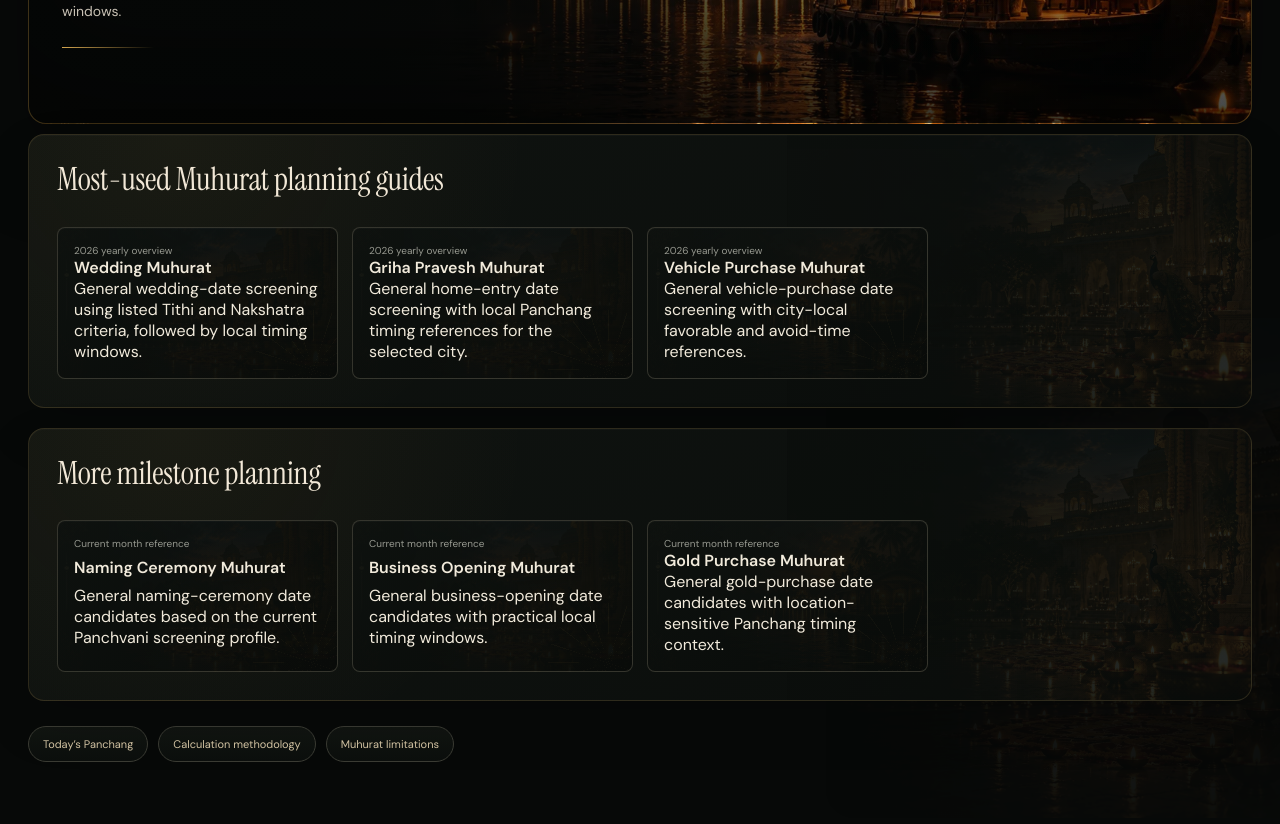
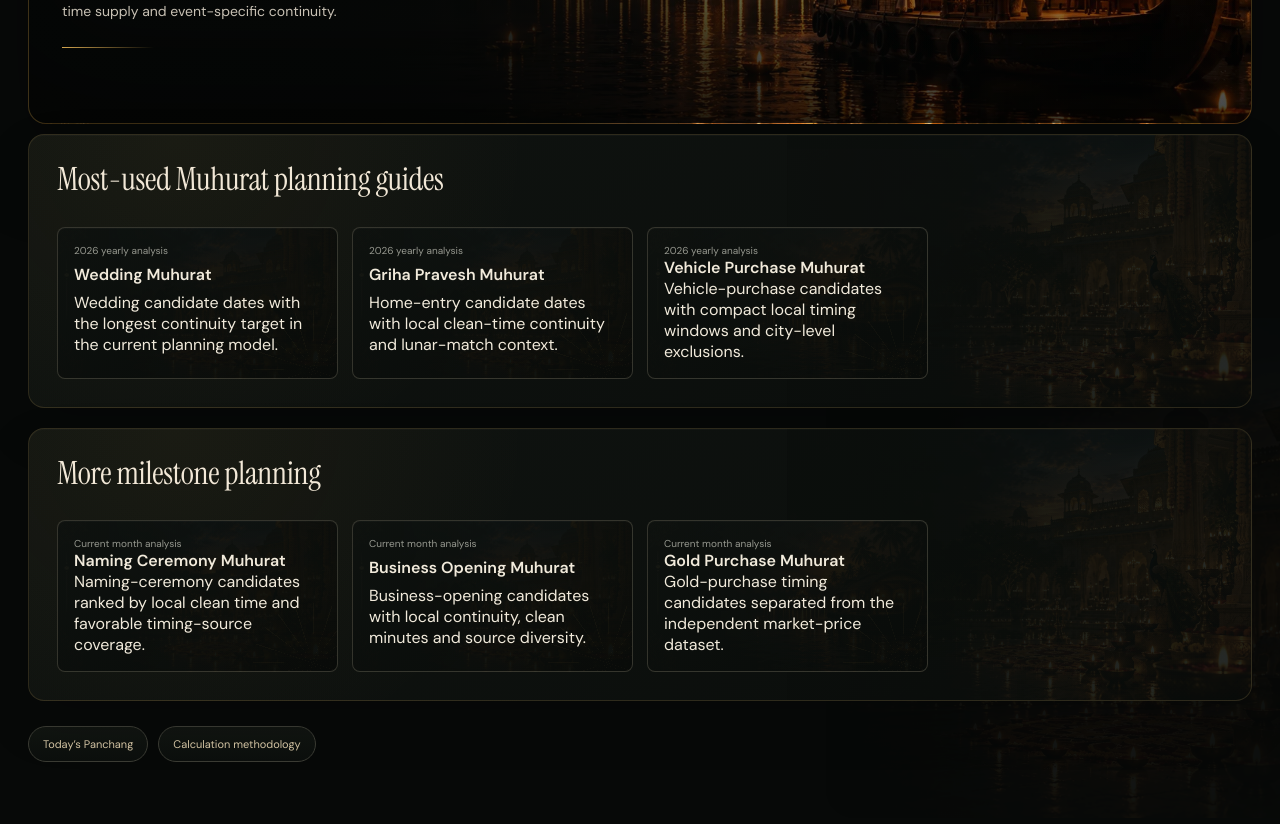
Before and after one commit to SviatF/chanag.xx, a Next.js app: page /muhurat in a window 1280 px wide. Shown: the part 360-1184 px from the top of the page. Built offline with nearby package versions, Linux system fonts and the light colour scheme.

Commit message:
refactor(content): remove Muhurat disclaimer shell

```diff
--- a/app/muhurat/page.tsx
+++ b/app/muhurat/page.tsx
@@ -1,57 +1,34 @@
 import type {Metadata} from "next";
 import Link from "next/link";
 import Header from "@/components/Header";
-import MethodologyNote from "@/components/MethodologyNote";
 import {cities} from "@/lib/cities";
 import {todayInIndia} from "@/lib/dates";
 import {muhuratRules} from "@/lib/muhurat";
-import {muhuratExcludedFactors,muhuratScreeningStatement} from "@/lib/religious-integrity";
 import {primaryMuhuratEvents} from "@/lib/seo-policy";
 
 export const revalidate=86400;
-
-export const metadata:Metadata={
-  title:"Muhurat Planning — Wedding, Griha Pravesh & Vehicle Purchase",
-  description:"Explore general Muhurat candidate dates for wedding, Griha Pravesh, vehicle purchase and other milestones, with city-local Panchang timing references and clear screening limits.",
-  alternates:{canonical:"/muhurat"}
-};
+export const metadata:Metadata={title:"Muhurat Planning — Wedding, Griha Pravesh & Vehicle Purchase",description:"Explore Muhurat candidate dates for wedding, Griha Pravesh, vehicle purchase and other milestones, with city-local timing analysis and event-specific continuity metrics.",alternates:{canonical:"/muhurat"}};
 
 const descriptions:Record<string,string>={
-  wedding:"General wedding-date screening using listed Tithi and Nakshatra criteria, followed by local timing windows.",
-  "griha-pravesh":"General home-entry date screening with local Panchang timing references for the selected city.",
-  "vehicle-purchase":"General vehicle-purchase date screening with city-local favorable and avoid-time references.",
-  "naming-ceremony":"General naming-ceremony date candidates based on the current Panchvani screening profile.",
-  "business-opening":"General business-opening date candidates with practical local timing windows.",
-  "gold-purchase":"General gold-purchase date candidates with location-sensitive Panchang timing context."
+  wedding:"Wedding candidate dates with the longest continuity target in the current planning model.",
+  "griha-pravesh":"Home-entry candidate dates with local clean-time continuity and lunar-match context.",
+  "vehicle-purchase":"Vehicle-purchase candidates with compact local timing windows and city-level exclusions.",
+  "naming-ceremony":"Naming-ceremony candidates ranked by local clean time and favorable timing-source coverage.",
+  "business-opening":"Business-opening candidates with local continuity, clean minutes and source diversity.",
+  "gold-purchase":"Gold-purchase timing candidates separated from the independent market-price dataset."
 };
 
 export default function MuhuratHub(){
-  const city=cities[0];
-  const now=todayInIndia();
-  const year=now.getUTCFullYear();
-  const month=String(now.getUTCMonth()+1).padStart(2,"0");
-  const entries=Object.entries(muhuratRules);
-  const primary=new Set<string>(primaryMuhuratEvents);
-  const ld={"@context":"https://schema.org","@type":"CollectionPage","name":"Muhurat Planning","url":"https://panchvani.com/muhurat","description":muhuratScreeningStatement};
-
+  const city=cities[0];const now=todayInIndia();const year=now.getUTCFullYear();const month=String(now.getUTCMonth()+1).padStart(2,"0");
+  const entries=Object.entries(muhuratRules);const primary=new Set<string>(primaryMuhuratEvents);
+  const ld={"@context":"https://schema.org","@type":"CollectionPage","name":"Muhurat Planning","url":"https://panchvani.com/muhurat","description":"Event-specific candidate-date analysis with local timing windows and planning metrics."};
   return <main><Header city={city}/><div className="page-shell internal-visual internal-muhurat">
     <div className="breadcrumbs"><Link href="/">Home</Link> / Muhurat</div>
-    <p className="page-kicker">MUHURAT PLANNING</p>
-    <h1 className="page-title">General Muhurat candidates<br/>for important moments</h1>
-    <p className="page-subtitle">Start with a milestone, then open a year, month and city to review screened dates and local timing windows.</p>
-
-    <section className="wide-panel">
-      <h2 className="page-title" style={{fontSize:32}}>Most-used Muhurat planning guides</h2>
-      <div className="city-directory">{entries.filter(([slug])=>primary.has(slug)).map(([slug,rule])=><Link href={`/muhurat/${slug}/${year}`} key={slug}><small>{year} yearly overview</small><strong>{rule.title}</strong><span>{descriptions[slug]}</span></Link>)}</div>
-    </section>
-
-    <section className="wide-panel">
-      <h2 className="page-title" style={{fontSize:32}}>More milestone planning</h2>
-      <div className="city-directory">{entries.filter(([slug])=>!primary.has(slug)).map(([slug,rule])=><Link href={`/muhurat/${slug}/${year}/${month}`} key={slug}><small>Current month reference</small><strong>{rule.title}</strong><span>{descriptions[slug]}</span></Link>)}</div>
-    </section>
-
-    <div className="pill-links"><Link href={`/panchang/${city.slug}`}>Today’s Panchang</Link><Link href="/methodology">Calculation methodology</Link><Link href="/disclaimer">Muhurat limitations</Link></div>
-    <MethodologyNote title="How Muhurat screening works"><p>{muhuratScreeningStatement}</p><p>The Planning Score measures practical availability of clean local timing windows; it is not a religious auspiciousness score.</p><ul>{muhuratExcludedFactors.slice(0,6).map(item=><li key={item}>{item}</li>)}</ul></MethodologyNote>
+    <p className="page-kicker">MUHURAT PLANNING</p><h1 className="page-title">Muhurat candidates<br/>for important moments</h1>
+    <p className="page-subtitle">Choose a milestone, then open a year, month and city to compare candidate density, local clean-time supply and event-specific continuity.</p>
+    <section className="wide-panel"><h2 className="page-title" style={{fontSize:32}}>Most-used Muhurat planning guides</h2><div className="city-directory">{entries.filter(([slug])=>primary.has(slug)).map(([slug,rule])=><Link href={`/muhurat/${slug}/${year}`} key={slug}><small>{year} yearly analysis</small><strong>{rule.title}</strong><span>{descriptions[slug]}</span></Link>)}</div></section>
+    <section className="wide-panel"><h2 className="page-title" style={{fontSize:32}}>More milestone planning</h2><div className="city-directory">{entries.filter(([slug])=>!primary.has(slug)).map(([slug,rule])=><Link href={`/muhurat/${slug}/${year}/${month}`} key={slug}><small>Current month analysis</small><strong>{rule.title}</strong><span>{descriptions[slug]}</span></Link>)}</div></section>
+    <div className="pill-links"><Link href={`/panchang/${city.slug}`}>Today’s Panchang</Link><Link href="/methodology">Calculation methodology</Link></div>
     <script type="application/ld+json" dangerouslySetInnerHTML={{__html:JSON.stringify(ld)}}/>
   </div></main>;
 }
```
